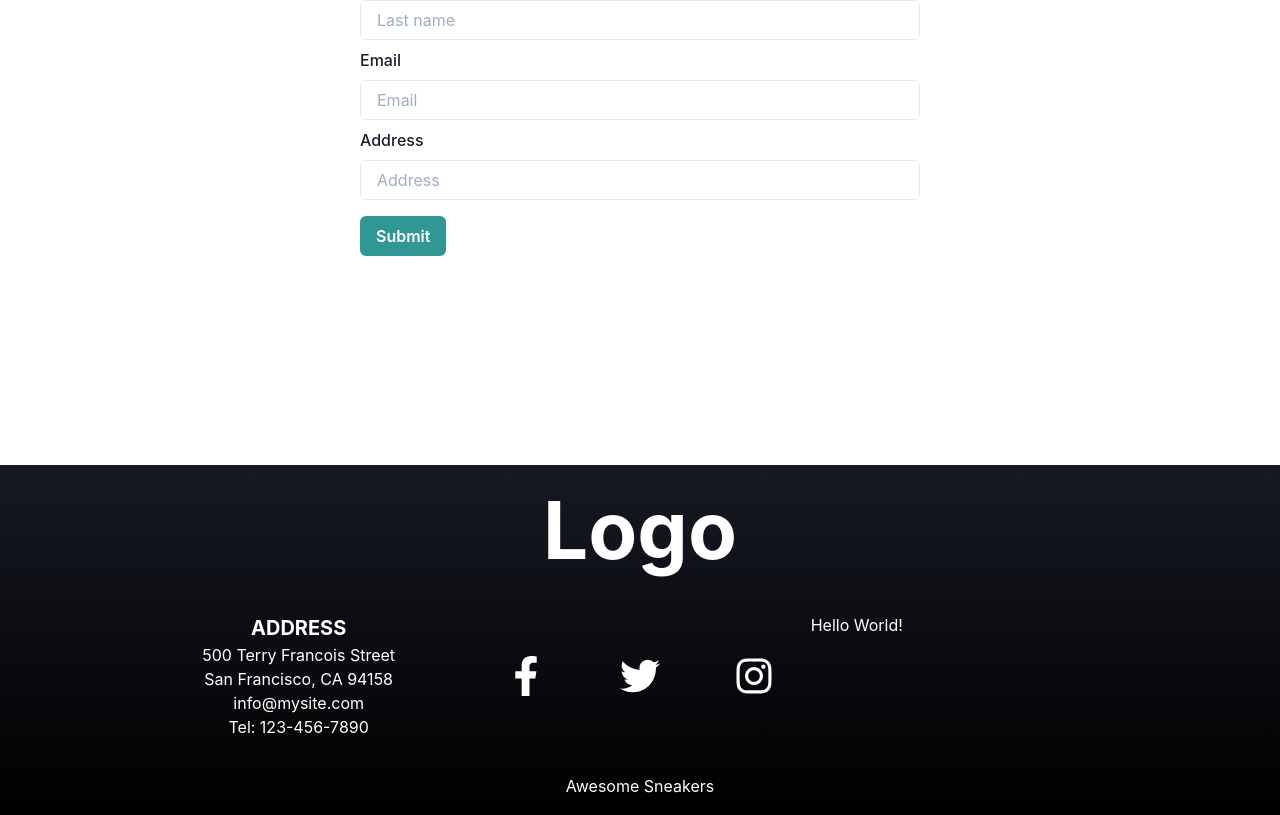
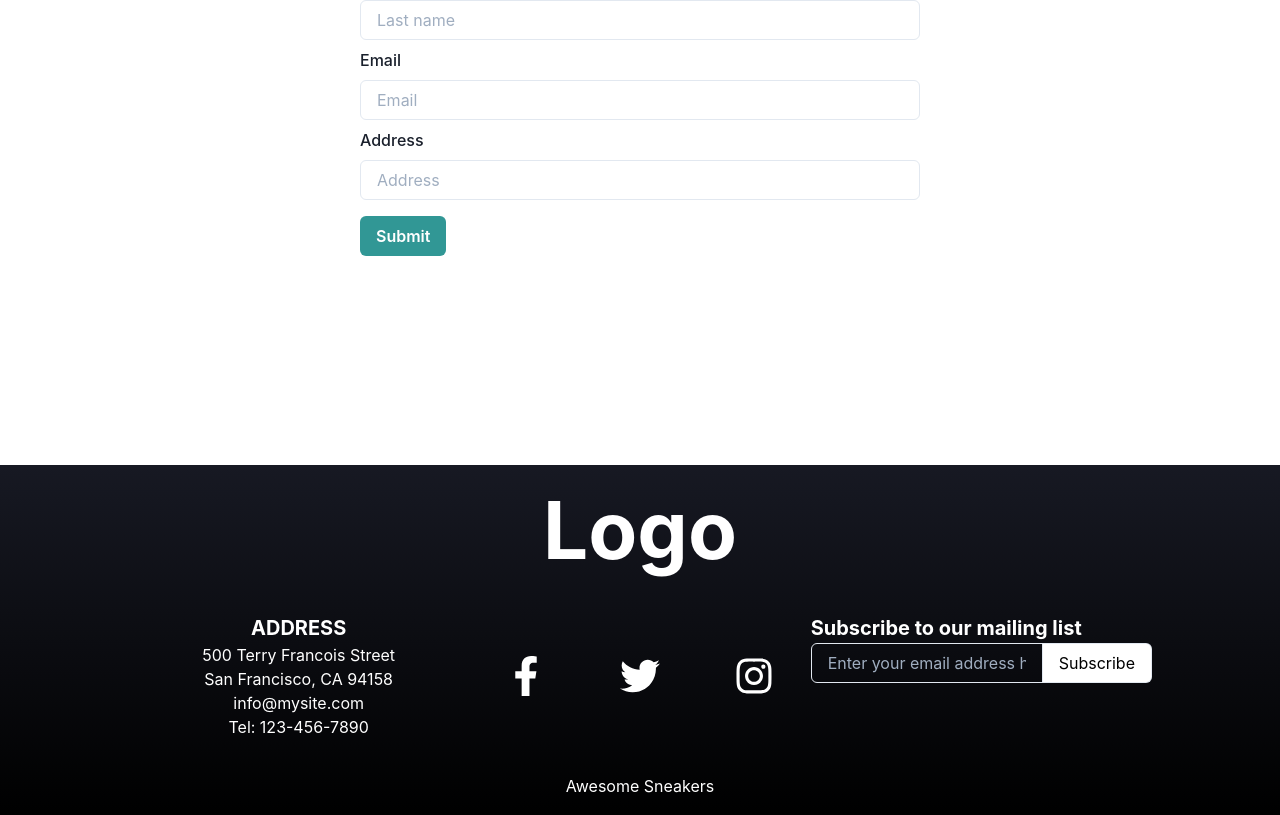
Before and after one commit to tothpeti2000/shop, a React (Create React App) app: page /submit in a window 1280 px wide. Shown: the part 335-1150 px from the top of the page. Built offline with nearby package versions, Linux system fonts and the light colour scheme.

Commit message:
SubscriptionForm added

```diff
--- a/src/components/Cart/Cart.tsx
+++ b/src/components/Cart/Cart.tsx
@@ -20,14 +20,6 @@ import Summary from "./Summary";
 const Cart = () => {
   const { isOpen, onOpen, onClose } = useDisclosure();
   const { orderItems, total } = useOrderItemContext();
-
-  const GetSum = (): number => {
-    let sum = 0;
-
-    orderItems.forEach((item) => (sum += item.price * item.quantity));
-
-    return parseFloat(sum.toFixed(2));
-  };
 
   return (
     <>
--- a/src/components/Cart/QuantityPicker.tsx
+++ b/src/components/Cart/QuantityPicker.tsx
@@ -8,11 +8,11 @@ import {
 import React, { useState } from "react";
 import { useOrderItemContext } from "../../OrderItemContext";
 
-interface IQuantityPickerProps {
+interface IProps {
   ID: number;
 }
 
-const QuantityPicker = (props: IQuantityPickerProps) => {
+const QuantityPicker = (props: IProps) => {
   const { GetItemQuantity, UpdateItemQuantity } = useOrderItemContext();
   const [value, setValue] = useState(GetItemQuantity(props.ID));
 
--- a/src/components/Cart/Summary.tsx
+++ b/src/components/Cart/Summary.tsx
@@ -1,6 +1,6 @@
 import { Button } from "@chakra-ui/button";
-import { Box, Flex, Heading, Icon } from "@chakra-ui/react";
-import React, { useState } from "react";
+import { Flex, Heading, Icon } from "@chakra-ui/react";
+import React from "react";
 import { FaCheckCircle } from "react-icons/fa";
 import { Link } from "react-router-dom";
 import ISummaryProps from "../../interfaces/ISummaryProps";
--- a/src/components/Checkout/Checkout.tsx
+++ b/src/components/Checkout/Checkout.tsx
@@ -1,5 +1,5 @@
-import { Box, Flex } from "@chakra-ui/layout";
-import React, { useState } from "react";
+import { Box } from "@chakra-ui/layout";
+import React from "react";
 import { useOrderItemContext } from "../../OrderItemContext";
 import CartSummary from "./CartSummary";
 import OrderSummary from "./OrderSummary";
--- a/src/components/Filter/CategoryPicker.tsx
+++ b/src/components/Filter/CategoryPicker.tsx
@@ -1,5 +1,5 @@
 import { Stack } from "@chakra-ui/layout";
-import { RadioGroup, Radio } from "@chakra-ui/radio";
+import { Radio, RadioGroup } from "@chakra-ui/radio";
 import React, { ChangeEvent, useState } from "react";
 import { useProductListContext } from "../../ProductListContext";
 
--- a/src/components/Filter/PriceRangeInput.tsx
+++ b/src/components/Filter/PriceRangeInput.tsx
@@ -1,11 +1,11 @@
 import { InputGroup, InputLeftAddon, Input } from "@chakra-ui/input";
 import React from "react";
 
-type Props = {
+interface IProps {
   title: String;
-};
+}
 
-const PriceRangeInput = (props: Props) => {
+const PriceRangeInput = (props: IProps) => {
   return (
     <InputGroup mb={2}>
       <InputLeftAddon bgColor="grey" color="white" children={props.title} />
--- a/src/components/Footer/SubscriptionForm.tsx
+++ b/src/components/Footer/SubscriptionForm.tsx
@@ -1,8 +1,27 @@
-import { Box } from "@chakra-ui/react";
+import {
+  Box,
+  Button,
+  Input,
+  InputGroup,
+  InputRightAddon,
+  Text,
+} from "@chakra-ui/react";
 import React from "react";
 
 const Form = () => {
-  return <Box flex="1">Hello World!</Box>;
+  return (
+    <Box flex="1">
+      <Text fontSize="xl" fontWeight="bold">
+        Subscribe to our mailing list
+      </Text>
+      <InputGroup>
+        <Input type="email" placeholder="Enter your email address here" />
+        <InputRightAddon as="button" bgColor="white" color="black">
+          Subscribe
+        </InputRightAddon>
+      </InputGroup>
+    </Box>
+  );
 };
 
 export default Form;
```
Also changed, not shown: src/components/Checkout/OrderSummary.tsx (+1 -8 lines), src/components/Checkout/PromoCode.tsx (+4 -5 lines), src/components/Checkout/SubmitForm.tsx (+5 -5 lines), src/components/ContactForm/ContactForm.tsx (+10 -10 lines).
